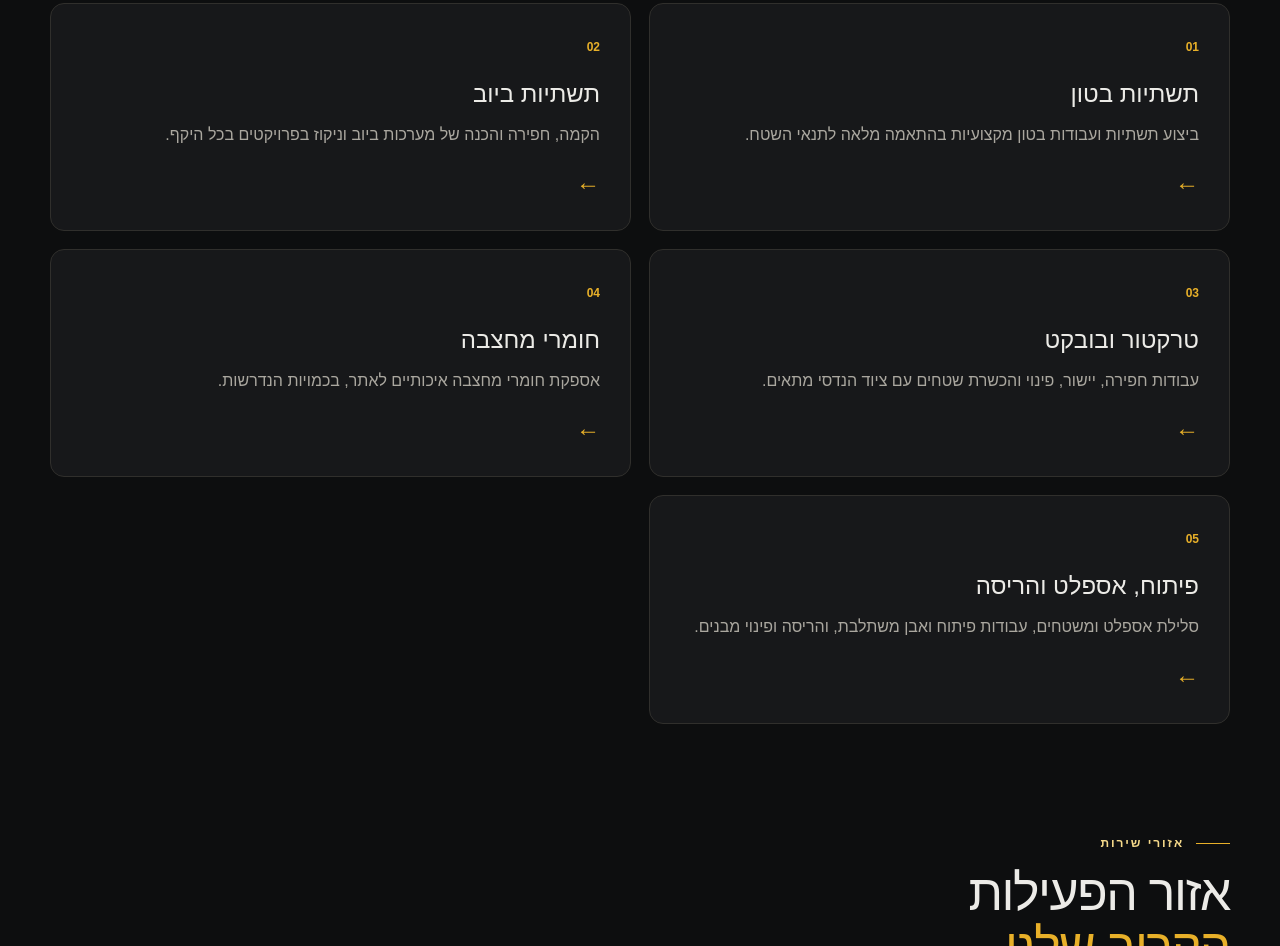
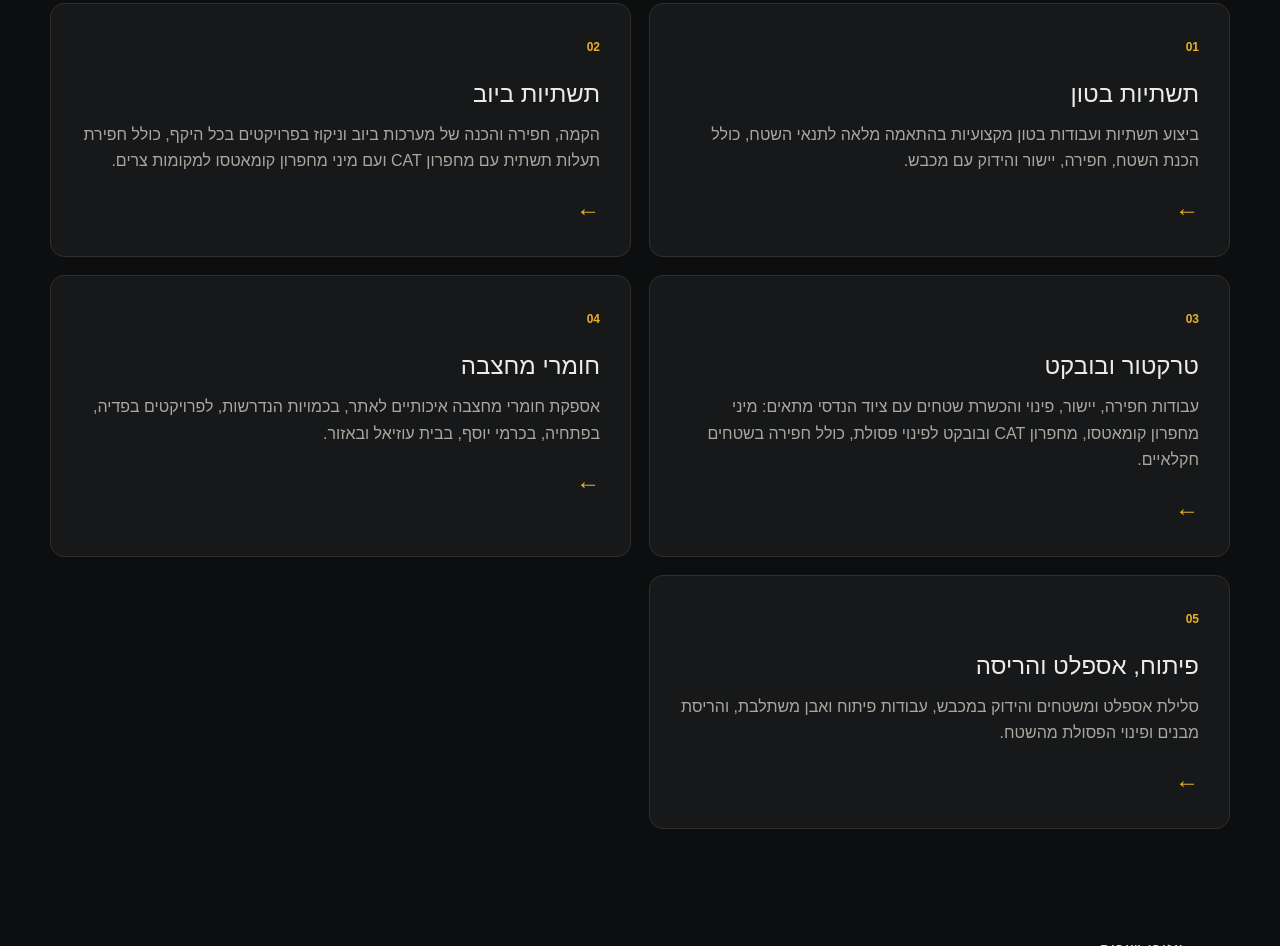
Before and after one commit to magidash-earthworks/magidash-earthworks.github.io, a plain HTML site: page index.html in a window 1280 px wide. Shown: the part 1658-2604 px from the top of the page. Drawn offline with Linux system fonts and the light colour scheme.

Commit message:
Fix: הרחבת תיאורי השירותים עם פרטי כלים, עבודות ויישובים

```diff
--- a/index.html
+++ b/index.html
@@ -67,11 +67,11 @@
     <h2>היכולות שלנו. <span>היתרון שלכם.</span></h2>
     <p class="sectionIntro">מעטפת מקצועית מלאה לעבודות פיתוח ותשתית, בהתאמה לכל קנה מידה ולכל תנאי שטח.</p>
     <div class="serviceGrid">
-      <article><b>01</b><h3>תשתיות בטון</h3><p>ביצוע תשתיות ועבודות בטון מקצועיות בהתאמה מלאה לתנאי השטח.</p><a href="#contact" aria-label="קבלת הצעת מחיר עבור תשתיות בטון">←</a></article>
-      <article><b>02</b><h3>תשתיות ביוב</h3><p>הקמה, חפירה והכנה של מערכות ביוב וניקוז בפרויקטים בכל היקף.</p><a href="#contact" aria-label="קבלת הצעת מחיר עבור תשתיות ביוב">←</a></article>
-      <article><b>03</b><h3>טרקטור ובובקט</h3><p>עבודות חפירה, יישור, פינוי והכשרת שטחים עם ציוד הנדסי מתאים.</p><a href="#contact" aria-label="קבלת הצעת מחיר עבור טרקטור ובובקט">←</a></article>
-      <article><b>04</b><h3>חומרי מחצבה</h3><p>אספקת חומרי מחצבה איכותיים לאתר, בכמויות הנדרשות.</p><a href="#contact" aria-label="קבלת הצעת מחיר עבור חומרי מחצבה">←</a></article>
-      <article><b>05</b><h3>פיתוח, אספלט והריסה</h3><p>סלילת אספלט ומשטחים, עבודות פיתוח ואבן משתלבת, והריסה ופינוי מבנים.</p><a href="#contact" aria-label="קבלת הצעת מחיר עבור פיתוח, אספלט והריסה">←</a></article>
+      <article><b>01</b><h3>תשתיות בטון</h3><p>ביצוע תשתיות ועבודות בטון מקצועיות בהתאמה מלאה לתנאי השטח, כולל הכנת השטח, חפירה, יישור והידוק עם מכבש.</p><a href="#contact" aria-label="קבלת הצעת מחיר עבור תשתיות בטון">←</a></article>
+      <article><b>02</b><h3>תשתיות ביוב</h3><p>הקמה, חפירה והכנה של מערכות ביוב וניקוז בפרויקטים בכל היקף, כולל חפירת תעלות תשתית עם מחפרון CAT ועם מיני מחפרון קומאטסו למקומות צרים.</p><a href="#contact" aria-label="קבלת הצעת מחיר עבור תשתיות ביוב">←</a></article>
+      <article><b>03</b><h3>טרקטור ובובקט</h3><p>עבודות חפירה, יישור, פינוי והכשרת שטחים עם ציוד הנדסי מתאים: מיני מחפרון קומאטסו, מחפרון CAT ובובקט לפינוי פסולת, כולל חפירה בשטחים חקלאיים.</p><a href="#contact" aria-label="קבלת הצעת מחיר עבור טרקטור ובובקט">←</a></article>
+      <article><b>04</b><h3>חומרי מחצבה</h3><p>אספקת חומרי מחצבה איכותיים לאתר, בכמויות הנדרשות, לפרויקטים בפדיה, בפתחיה, בכרמי יוסף, בבית עוזיאל ובאזור.</p><a href="#contact" aria-label="קבלת הצעת מחיר עבור חומרי מחצבה">←</a></article>
+      <article><b>05</b><h3>פיתוח, אספלט והריסה</h3><p>סלילת אספלט ומשטחים והידוק במכבש, עבודות פיתוח ואבן משתלבת, והריסת מבנים ופינוי הפסולת מהשטח.</p><a href="#contact" aria-label="קבלת הצעת מחיר עבור פיתוח, אספלט והריסה">←</a></article>
     </div>
   </section>
 
```
